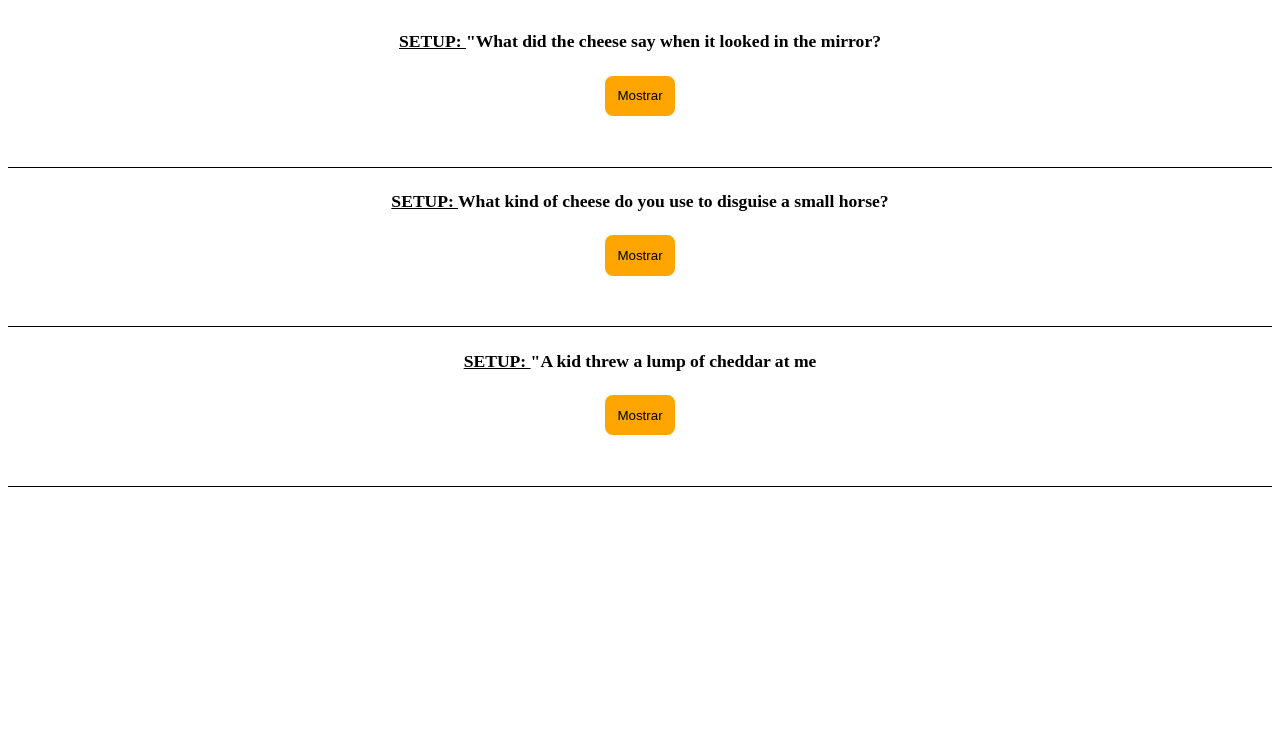
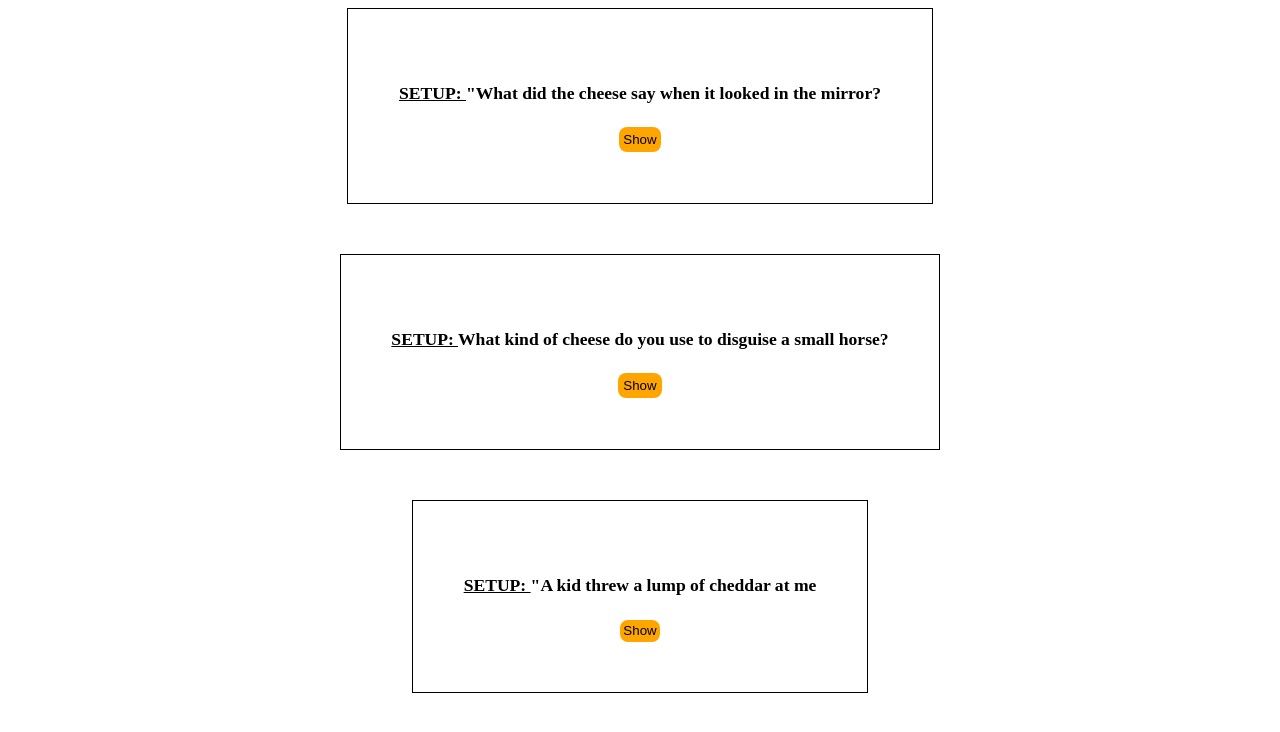
Before and after one commit to AntonioContrerasCardenas/ProgramacionMultimedia, an Angular app in the folder PruebaInicial/: page / in a window 1280 px wide. Shown: the top 732 px of the page. Built offline with nearby package versions, Linux system fonts and the light colour scheme.

Commit message:
Joke v2.0

```diff
--- a/PruebaInicial/src/app/app.component.ts
+++ b/PruebaInicial/src/app/app.component.ts
@@ -1,12 +1,11 @@
 import { Component } from '@angular/core';
 import { RouterOutlet } from '@angular/router';
-import { HijoComponent } from './hijo/hijo.component';
 import { JokeListComponent } from './joke-list/joke-list.component';
 
 @Component({
   selector: 'app-root',
   standalone: true,
-  imports: [RouterOutlet, HijoComponent, JokeListComponent],
+  imports: [RouterOutlet, JokeListComponent],
   templateUrl: './app.component.html',
   styleUrl: './app.component.scss',
 })
--- a/PruebaInicial/src/app/hijo/hijo.component.html
+++ /dev/null
@@ -1,8 +0,0 @@
-<p [hidden]="show">Texto que va a desaparecer</p>
-
-<button (click)="toggleButton()">{{ text }}</button>
-
-<div *ngFor="let joke of jokes">
-  <h4>{{ joke.setup }}</h4>
-  <p>{{ joke.punchline }}</p>
-</div>
--- a/PruebaInicial/src/app/hijo/hijo.component.ts
+++ /dev/null
@@ -1,44 +0,0 @@
-import { NgFor } from '@angular/common';
-import { Component } from '@angular/core';
-
-interface Joke {
-  setup: string;
-  punchline: string;
-}
-
-@Component({
-  selector: 'hijo',
-  standalone: true,
-  imports: [NgFor],
-  templateUrl: './hijo.component.html',
-  styleUrl: './hijo.component.scss',
-})
-export class HijoComponent {
-  // public contador: number = 0;
-  public show: boolean = false;
-  public text: string = 'Ocultar texto';
-
-  jokes: Joke[];
-
-  constructor() {
-    this.jokes = [
-      {
-        setup: 'What did the cheese say when it looked in the mirror?',
-        punchline: 'Hello-Me (Halloumi)',
-      },
-      {
-        setup: 'What kind of cheese do you use to disguise a small horse?',
-        punchline: 'Mask-a-pony (Mascarpone)',
-      },
-      {
-        setup: 'A kid threw a lump of cheddar at me',
-        punchline: 'I thought ‘That’s not very mature’',
-      },
-    ];
-  }
-
-  public toggleButton(): void {
-    this.show = !this.show;
-    this.text = this.show ? 'Mostrar texto' : 'Ocultar texto';
-  }
-}
--- /dev/null
+++ b/PruebaInicial/src/app/joke-item/joke-item.component.html
@@ -0,0 +1,8 @@
+<h4><strong>SETUP: </strong>{{ joke.setup }}</h4>
+<p [hidden]="joke.hide">
+  <strong>PUNCHLINE:</strong>
+  {{ joke.punchline }}
+</p>
+<button (click)="joke.toggle()">
+  {{ joke.hide ? "Show" : "Hidde" }}
+</button>
--- /dev/null
+++ b/PruebaInicial/src/app/joke-item/joke-item.component.scss
@@ -0,0 +1,14 @@
+h4 {
+  font-size: 1.1rem;
+}
+
+button {
+  background-color: orange;
+  border: none;
+  padding: 1%;
+  border-radius: 8px;
+}
+
+strong {
+  text-decoration: underline;
+}
--- /dev/null
+++ b/PruebaInicial/src/app/joke-item/joke-item.component.ts
@@ -0,0 +1,14 @@
+import { Component, Input } from '@angular/core';
+import { Joke } from '../classes/joke';
+
+@Component({
+  selector: 'joke-item',
+  standalone: true,
+  imports: [],
+  templateUrl: './joke-item.component.html',
+  styleUrl: './joke-item.component.scss',
+})
+export class JokeItemComponent {
+  @Input({ required: true })
+  public joke: Joke = {} as Joke;
+}
--- a/PruebaInicial/src/app/joke-list/joke-list.component.html
+++ b/PruebaInicial/src/app/joke-list/joke-list.component.html
@@ -1,21 +1,3 @@
-<div class="container" *ngFor="let joke of jokes">
-  <h4><strong>SETUP: </strong>{{ joke.setup }}</h4>
-  <p [hidden]="joke.hide">
-    <strong>PUNCHLINE:</strong>
-    {{ joke.punchline }}
-  </p>
-  <button (click)="joke.toggle()">
-    {{ joke.hide ? "Mostrar" : "Ocultar" }}
-  </button>
+<div class="container">
+  <joke-item *ngFor="let joke of jokes" class="joke_list" [joke]="joke" />
 </div>
-
-<!-- Control de flujo en angular 18
-@for (joke of jokes; track $index) {
-<div>
-  <h4>{{ joke.setup }}</h4>
-  <p [hidden]="joke.hide">{{ joke.punchline }}</p>
-  <button (click)="joke.toggle()">
-    {{ joke.hide ? "Mostrar" : "Ocultar" }}
-  </button>
-</div>
-} -->
--- a/PruebaInicial/src/app/joke-list/joke-list.component.scss
+++ b/PruebaInicial/src/app/joke-list/joke-list.component.scss
@@ -1,23 +1,17 @@
-.container {
+.joke_list {
   display: flex;
   flex-direction: column;
   align-items: center;
   justify-content: center;
   border-bottom: 1px solid black;
-  padding-bottom: 4%;
+  border-bottom-style: dotted;
+  padding: 4%;
+  margin-bottom: 4%;
+  border: 1px solid black;
+}
 
-  h4 {
-    font-size: 1.1rem;
-  }
-
-  button {
-    background-color: orange;
-    border: none;
-    padding: 1%;
-    border-radius: 8px;
-  }
-
-  strong {
-    text-decoration: underline;
-  }
+.container {
+  display: flex;
+  flex-direction: column;
+  align-items: center;
 }
--- a/PruebaInicial/src/app/joke-list/joke-list.component.ts
+++ b/PruebaInicial/src/app/joke-list/joke-list.component.ts
@@ -1,16 +1,18 @@
 import { NgFor } from '@angular/common';
-import { Component } from '@angular/core';
-import { Joke } from './joke';
+import { Component, signal, WritableSignal } from '@angular/core';
+import { Joke } from '../classes/joke';
+import { JokeItemComponent } from '../joke-item/joke-item.component';
 
 @Component({
   selector: 'joke-list',
   standalone: true,
-  imports: [NgFor],
+  imports: [NgFor, JokeItemComponent],
   templateUrl: './joke-list.component.html',
   styleUrl: './joke-list.component.scss',
 })
 export class JokeListComponent {
   public jokes: Joke[];
+  public jokesSignal: WritableSignal<Joke[]> = signal<Joke[]>([]);
 
   constructor() {
     this.jokes = [
@@ -24,8 +26,10 @@ export class JokeListComponent {
       ),
       new Joke(
         '"A kid threw a lump of cheddar at me',
-        '"I thought ‘That’s not very mature'
+        '"I thought ‘That’s not very mature"'
       ),
     ];
+
+    this.jokesSignal.set(this.jokes);
   }
 }
--- a/PruebaInicial/src/styles.scss
+++ b/PruebaInicial/src/styles.scss
@@ -1 +1,8 @@
 /* You can add global styles to this file, and also import other style files */
+body {
+  height: 100dvh;
+}
+
+.display {
+  display: flex;
+}
```
Also changed, not shown: PruebaInicial/src/app/classes/joke.ts (renamed from PruebaInicial/src/app/joke-list/joke.ts), PruebaInicial/src/app/hijo/hijo.component.scss (deleted).
